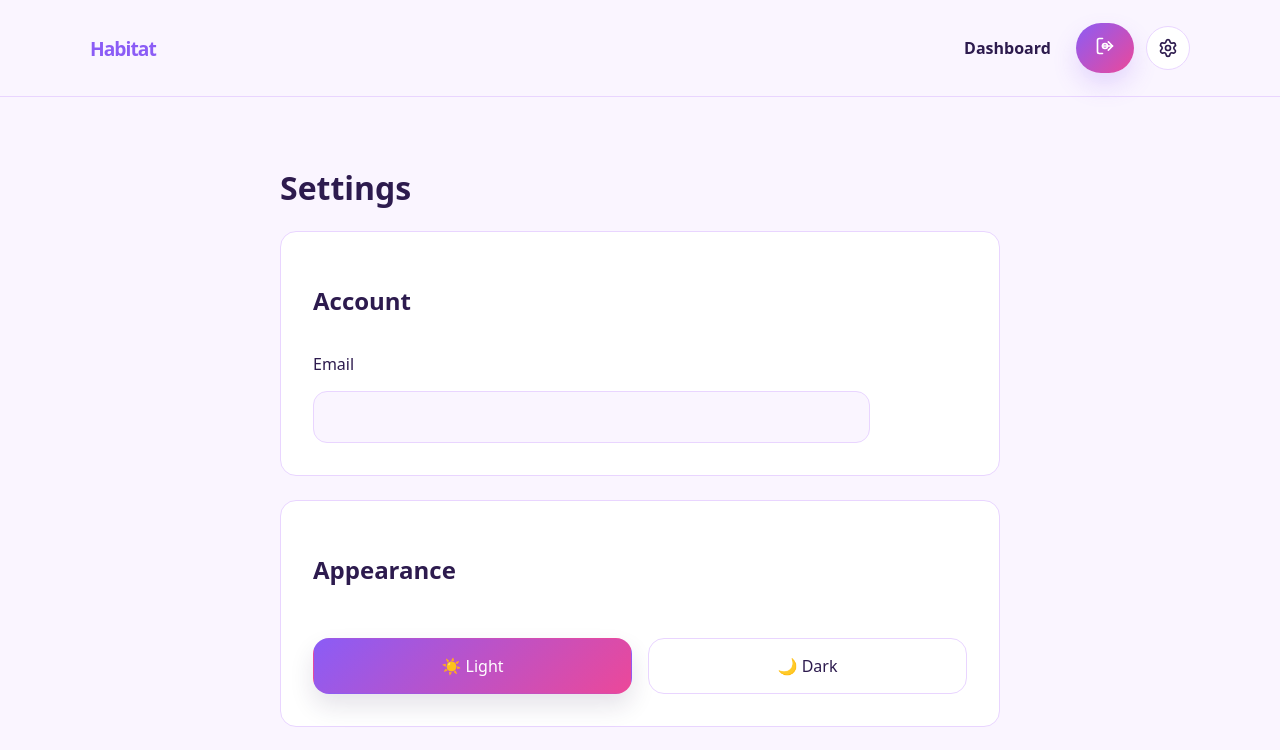
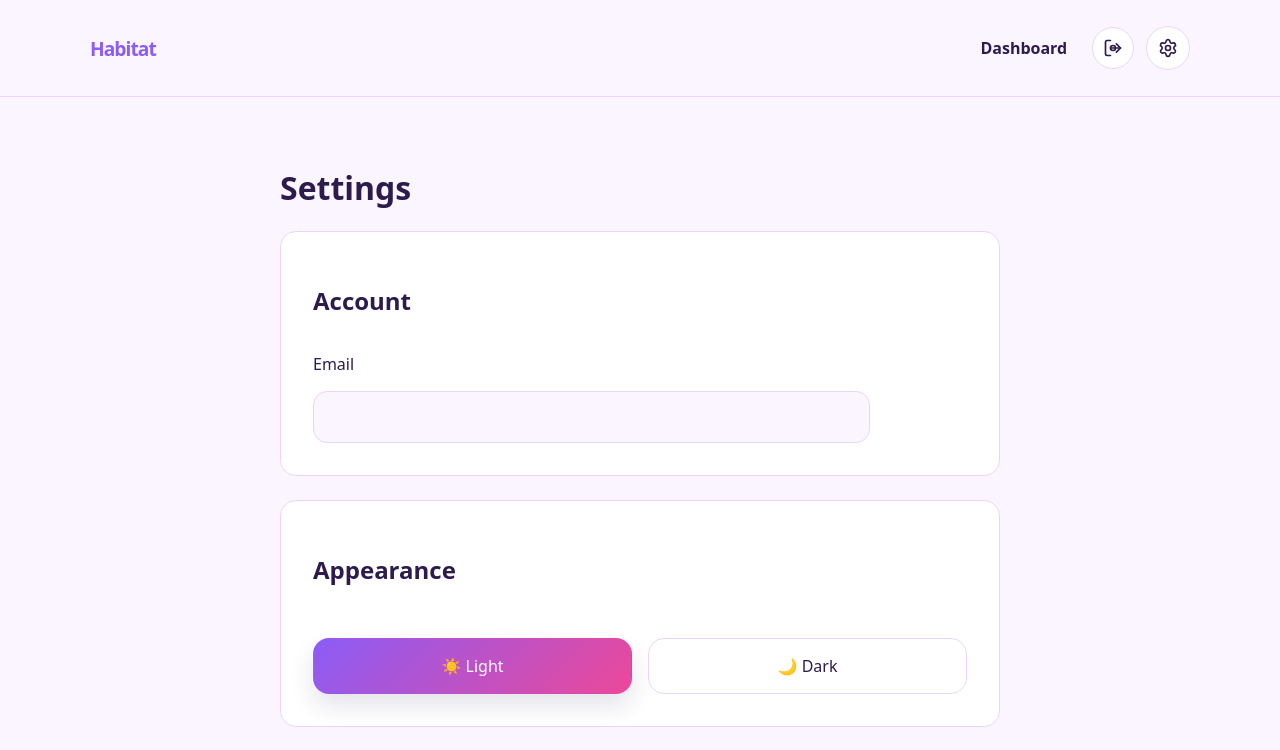
Before and after one commit to lydiahmbugua/habitat, a React (Vite) app: page /settings in a window 1280 px wide. Shown: the top 750 px of the page. Built offline with nearby package versions, Linux system fonts and the light colour scheme; no server answers.

Commit message:
styles: change logout btn style

```diff
--- a/src/components/Navigation/AppNav.jsx
+++ b/src/components/Navigation/AppNav.jsx
@@ -31,7 +31,7 @@ function AppNav() {
 
           <button
             type="button"
-            className={styles.primaryButton}
+            className={styles.themeButton}
             onClick={handleLogout}
           >
             <svg
```
